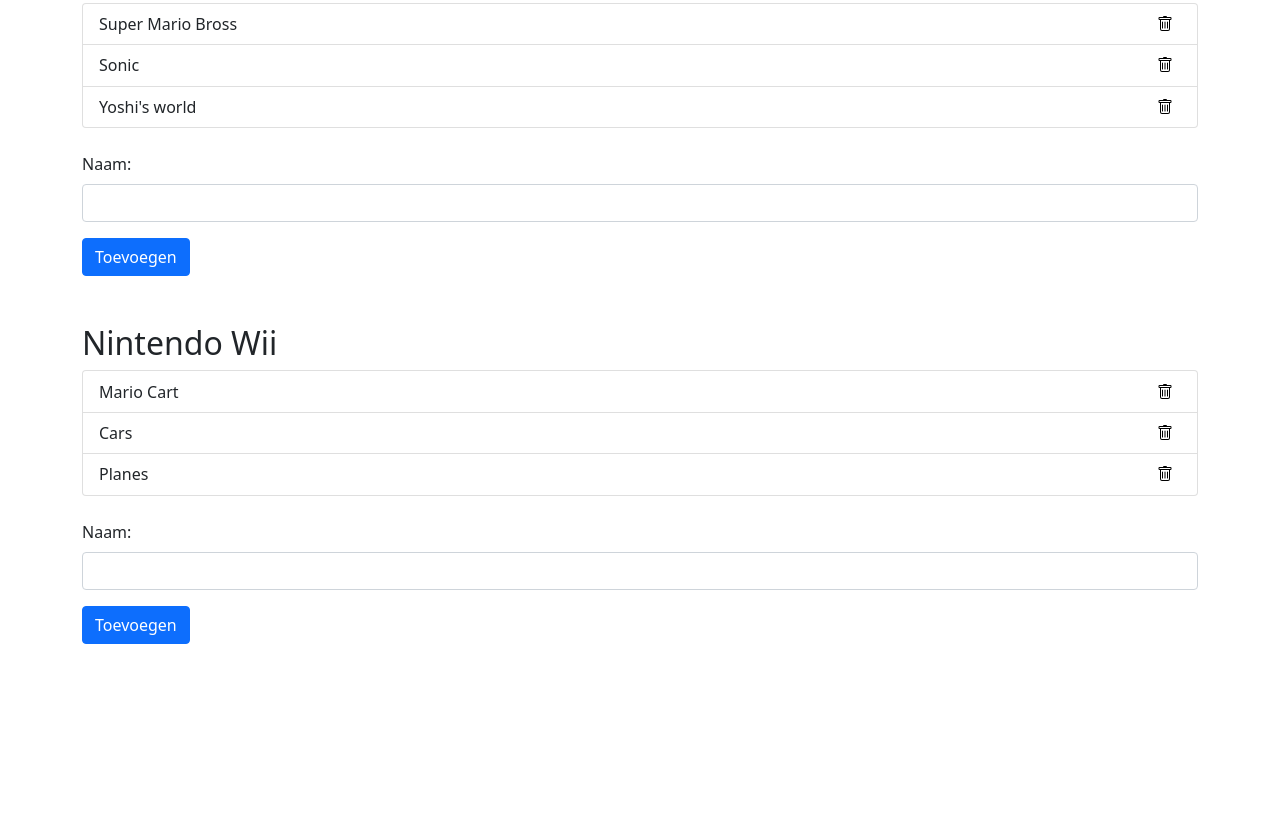
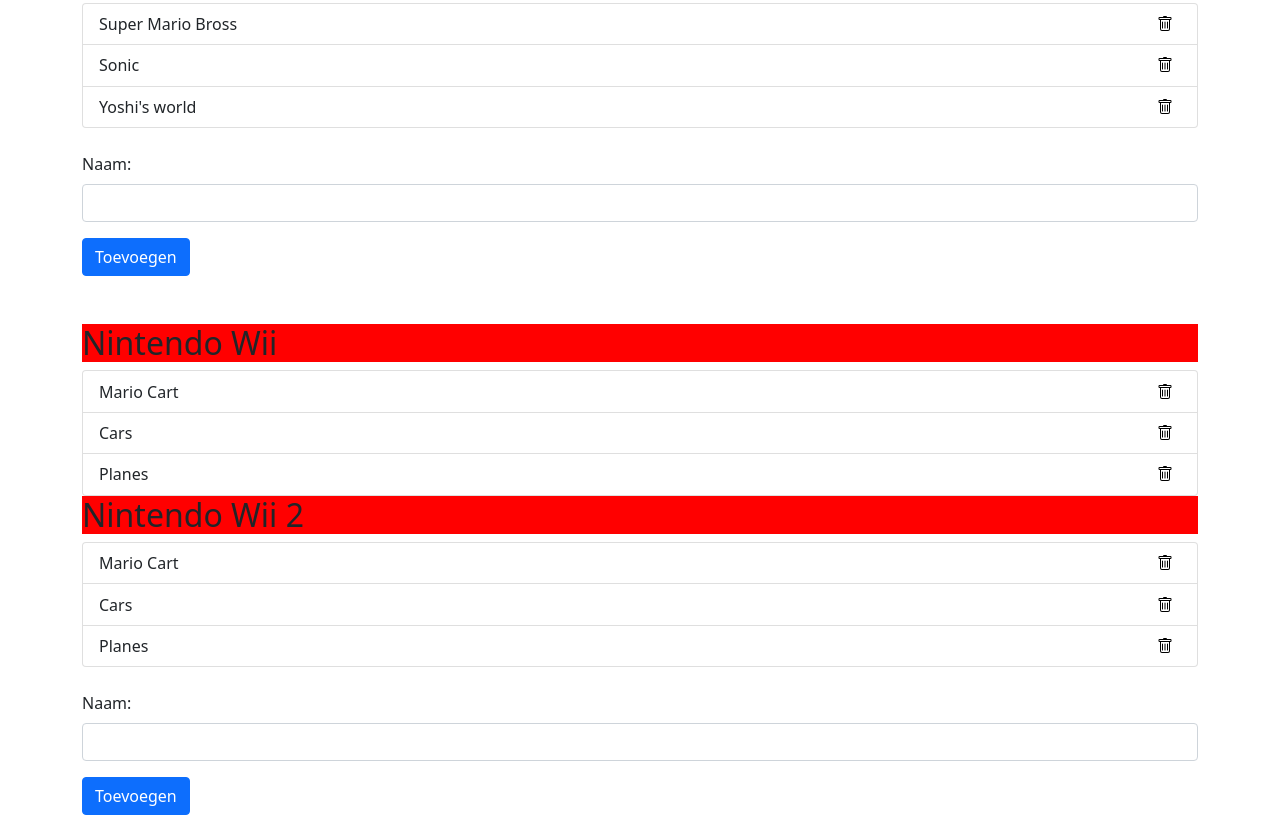
Before and after one commit to KennethVDAB/HermansGames25012023, a plain HTML site: page index.html in a window 1280 px wide. Shown: the part 587-1402 px from the top of the page. Before the commit the page ends 1231 px from the top, so only its background shows below. Drawn offline with nearby package versions, Linux system fonts and the light colour scheme.

Commit message:
nieuwe console + red background voor h2

```diff
--- a/css/index.css
+++ b/css/index.css
@@ -5,3 +5,7 @@ img{
 h1 {
     background: aqua;
 }
+
+h2 {
+    background: red;
+}
--- a/index.html
+++ b/index.html
@@ -86,6 +86,19 @@
         <img src="icons/trash.svg" alt="trash"></span></li>
   </ul>
 
+<h2 id="h2-nwii2">Nintendo Wii 2</h2>
+<ul id="ul-nwii2" class="list-group">
+  <li class="list-group-item d-flex justify-content-between align-items-center">Mario Cart &nbsp;<span
+          class="badge rounded-pill">
+        <img src="icons/trash.svg" alt="trash"></span></li>
+  <li class="list-group-item d-flex justify-content-between align-items-center">Cars &nbsp;<span
+          class="badge rounded-pill">
+        <img src="icons/trash.svg" alt="trash"></span></li>
+  <li class="list-group-item d-flex justify-content-between align-items-center">Planes &nbsp;<span
+          class="badge rounded-pill">
+        <img src="icons/trash.svg" alt="trash"></span></li>
+</ul>
+
   <br>
   <form id="form-nwii">
     <div class="mb-3">
```
